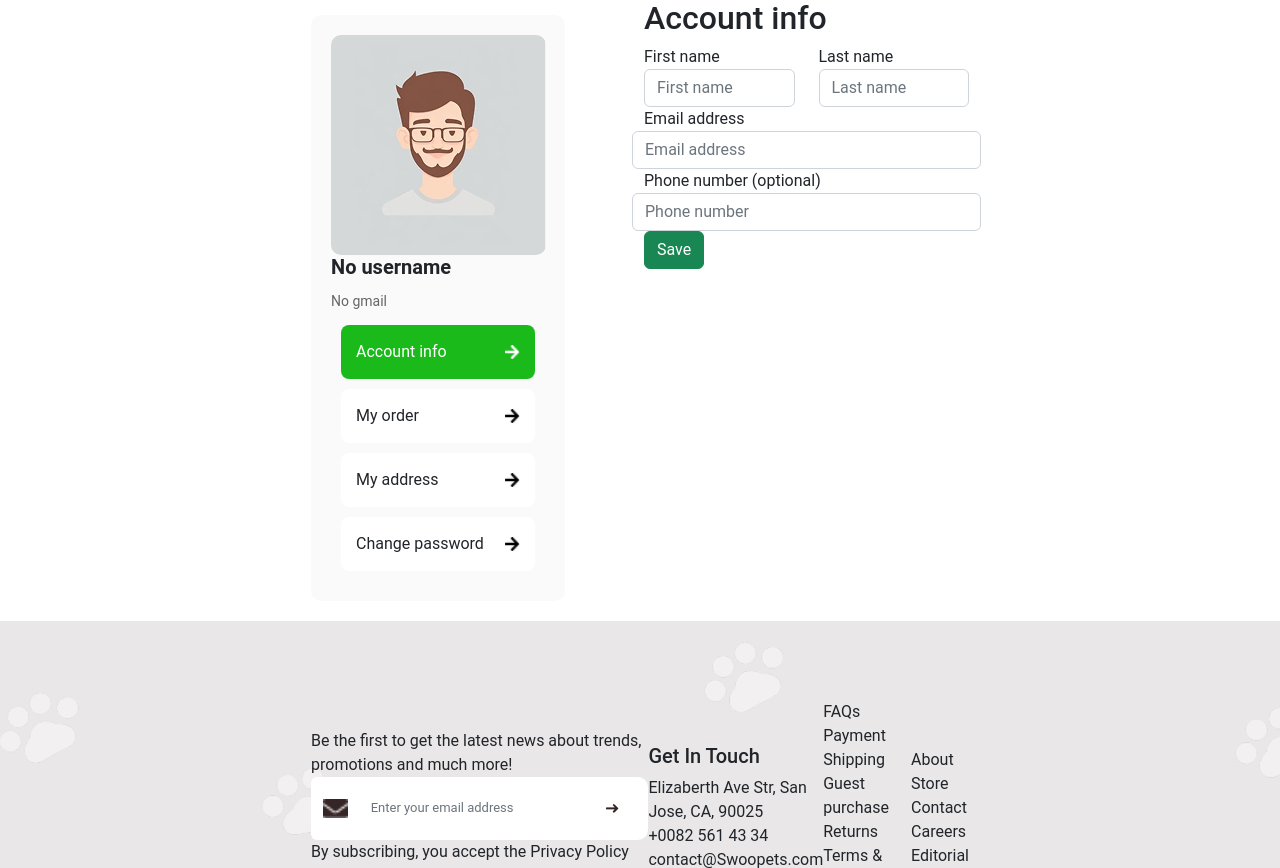
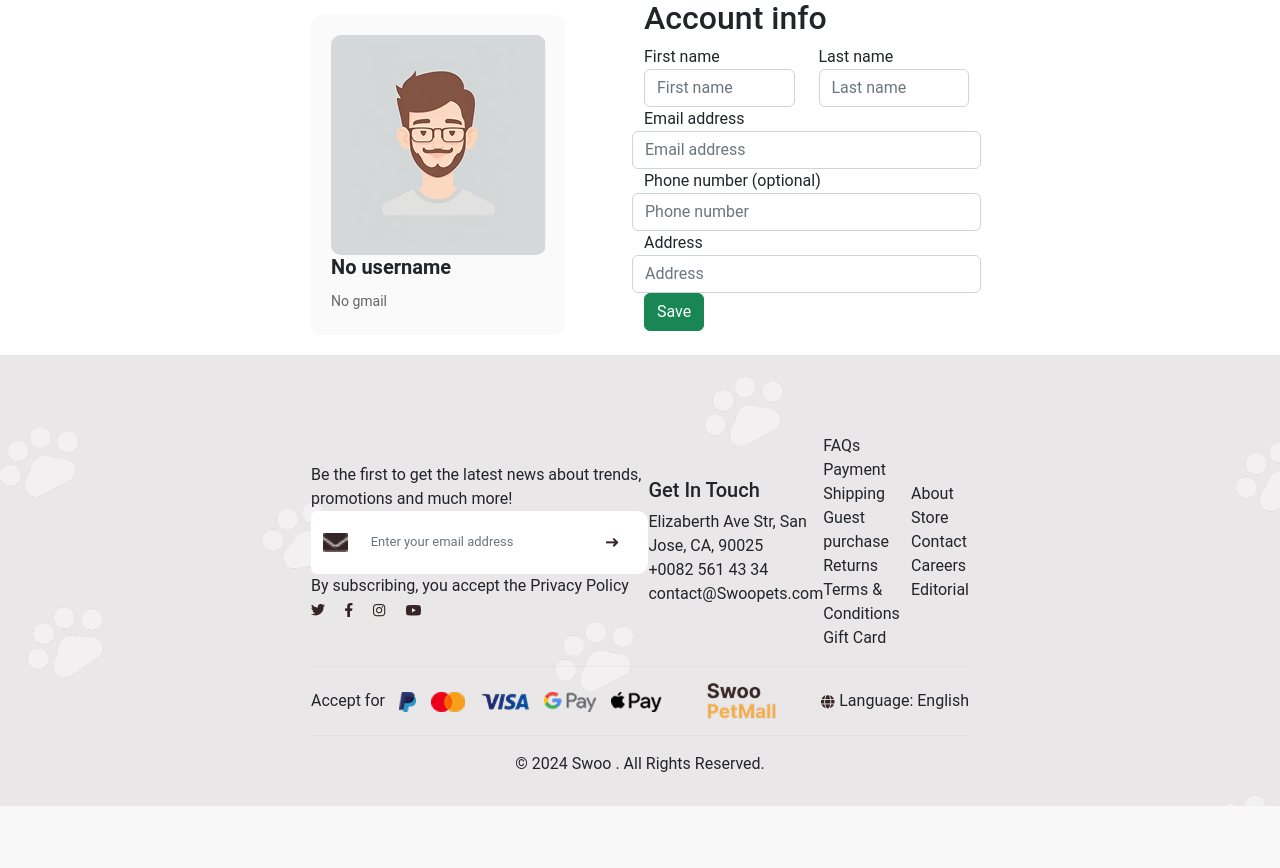
Before and after one commit to Markyha2yha/Team-project-2, a Django app: page /account_info/ in a window 1280 px wide. Shown: the part 276-1144 px from the top of the page. After the commit the page ends 1082 px from the top, so only its background shows below. Run offline with Django 5.2, Linux system fonts and the light colour scheme.

Commit message:
Додані правки

```diff
--- a/main/templates/main/account_info.html
+++ b/main/templates/main/account_info.html
@@ -24,12 +24,12 @@
             <p>No gmail</p>
         {% endif %}
 
-        <ul class="btn-list">
-            <li class="green-btn"><a href="#">Account info<img src="{% static 'main/images/white-right-arrow02.png' %}"></a></li>
-            <li><a href="#">My order<img src="{% static 'main/images/right-arrow02.png' %}"></a></li>
-            <li><a href="#">My address<img src="{% static 'main/images/right-arrow02.png' %}"></a></li>
-            <li><a href="#">Change password<img src="{% static 'main/images/right-arrow02.png' %}"></a></li>
-        </ul>
+<!--        <ul class="btn-list">-->
+<!--            <li><a href="#">Account info<img src="{% static 'main/images/right-arrow02.png' %}"></a></li>-->
+<!--            <li><a href="#">My order<img src="{% static 'main/images/right-arrow02.png' %}"></a></li>-->
+<!--            <li><a href="#">My address<img src="{% static 'main/images/right-arrow02.png' %}"></a></li>-->
+<!--            <li><a href="#">Change password<img src="{% static 'main/images/right-arrow02.png' %}"></a></li>-->
+<!--        </ul>-->
     </div>
 
     <div class="account-info-box">
@@ -53,6 +53,10 @@
                 <label>Phone number (optional)</label>
                 <input type="text" class="form-control" placeholder="Phone number">
             </div>
+            <div class="row">
+                <label>Address</label>
+                <input type="text" class="form-control" placeholder="Address">
+            </div>
             <button type="submit" class="btn btn-success">Save</button>
         </form>
     </div>
```
